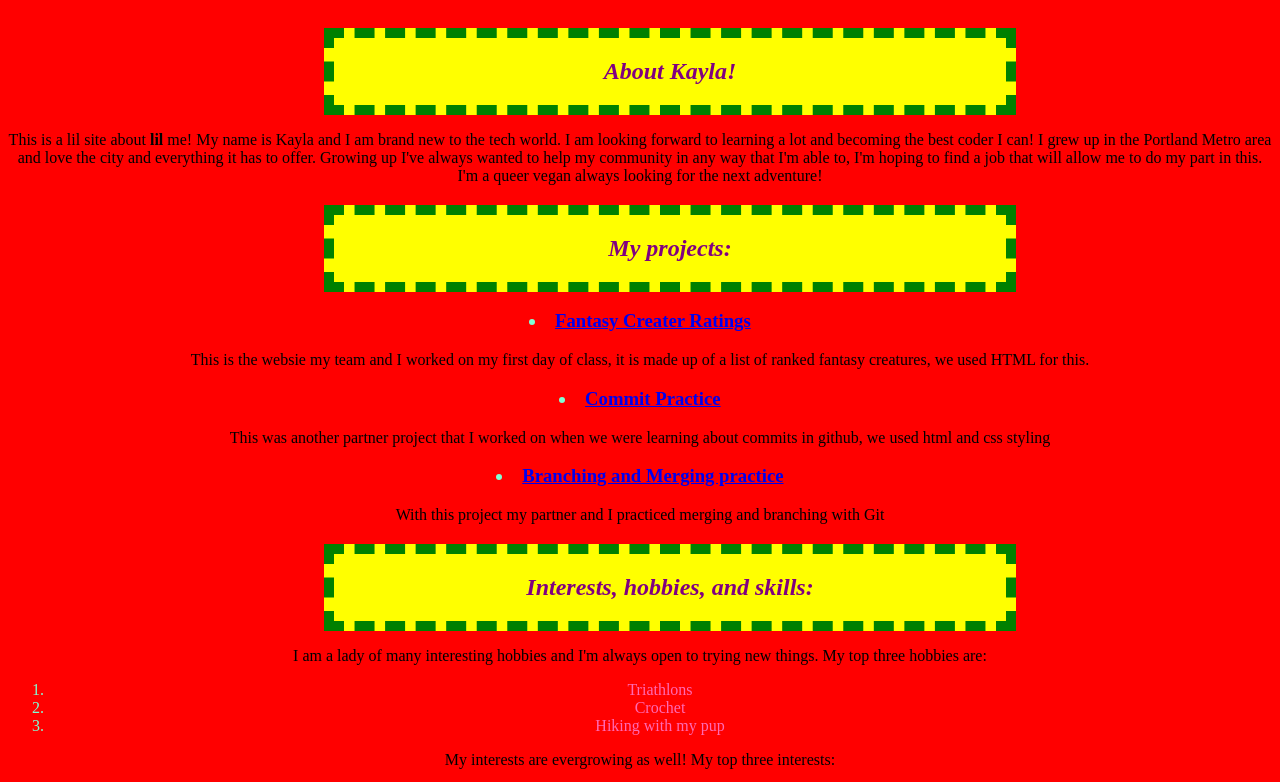
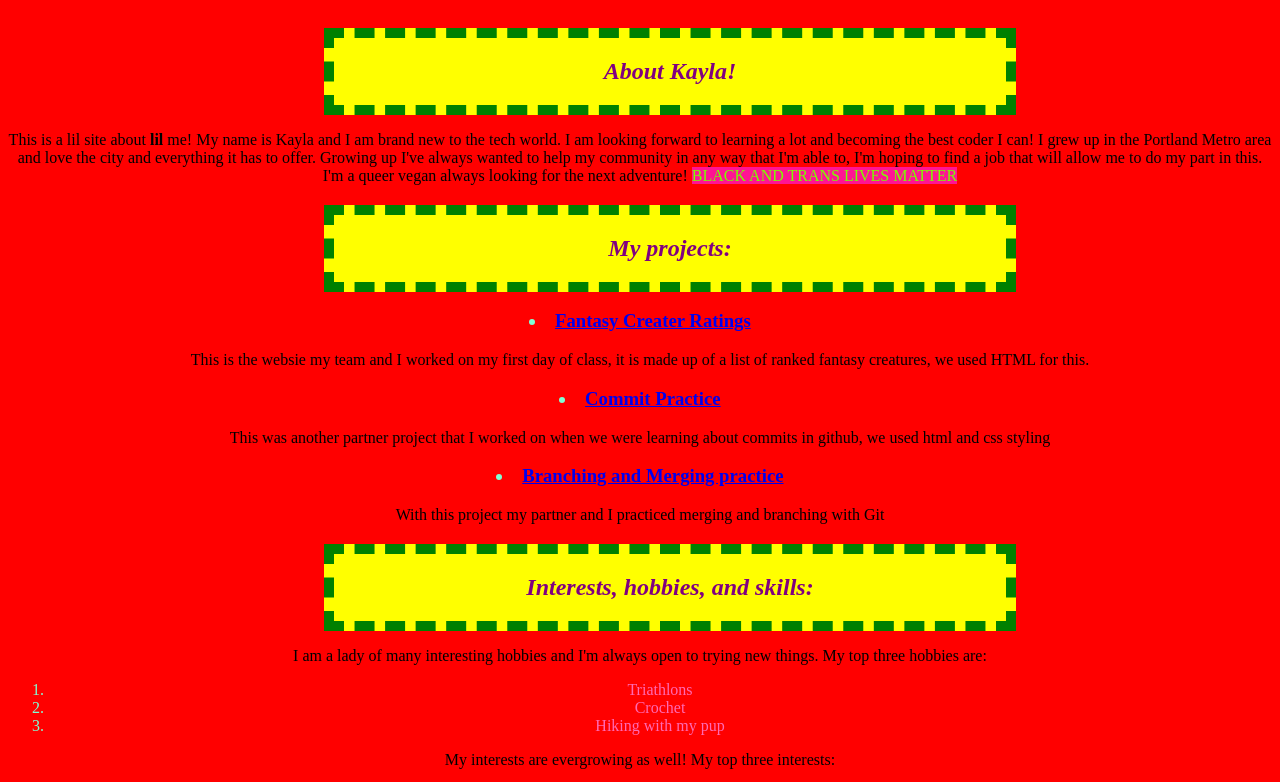
Before and after one commit to kayla-weaver/kweaver, a plain HTML site: page index.html in a window 1280 px wide. Shown: the part 1220-2002 px from the top of the page. Drawn offline with Linux system fonts and the light colour scheme.

Commit message:
edited text

```diff
--- a/index.html
+++ b/index.html
@@ -12,7 +12,7 @@
 
 <div>
     <h2> About Kayla! </h2>
-    <p>This is a lil site about <strong>lil</strong> me! My name is Kayla and I am brand new to the tech world. I am looking forward to learning a lot and becoming the best coder I can! I grew up in the Portland Metro area and love the city and everything it has to offer. Growing up I've always wanted to help my community in any way that I'm able to, I'm hoping to find a job that will allow me to do my part in this. I'm a queer vegan always looking for the next adventure! </p>
+    <p>This is a lil site about <strong>lil</strong> me! My name is Kayla and I am brand new to the tech world. I am looking forward to learning a lot and becoming the best coder I can! I grew up in the Portland Metro area and love the city and everything it has to offer. Growing up I've always wanted to help my community in any way that I'm able to, I'm hoping to find a job that will allow me to do my part in this. I'm a queer vegan always looking for the next adventure! <span class="important">BLACK AND TRANS LIVES MATTER </span></p>
 <div>
 
 <h2>My projects:</h2>
```
